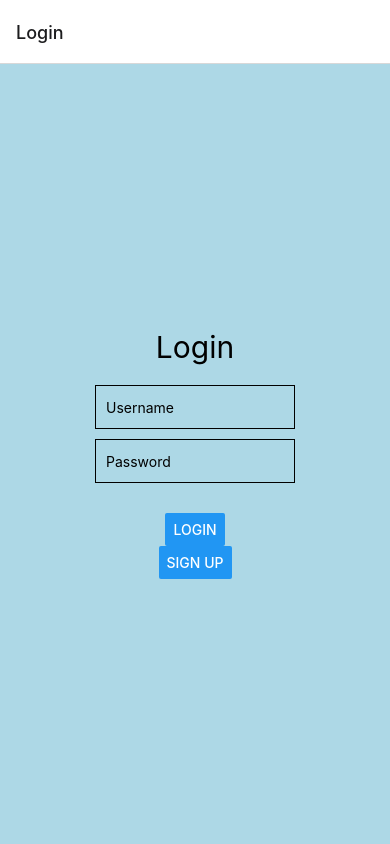
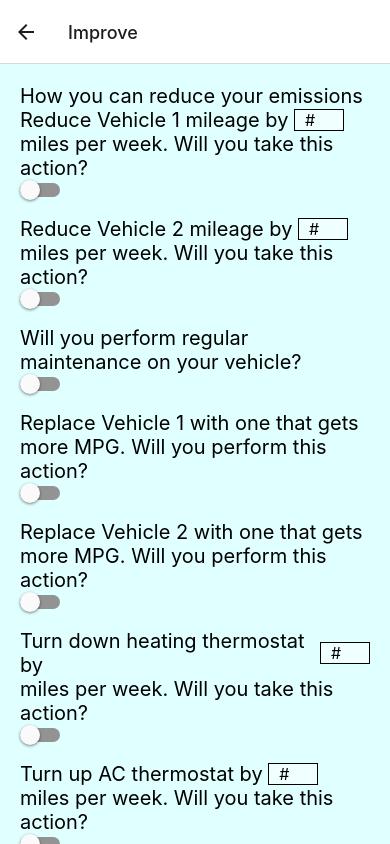
Before and after one commit to avnigarg02/carbon-blueprint, a React Native app: screen /Improve in a window 390 px wide. Built offline with nearby package versions, Linux system fonts and the light colour scheme.

Commit message:
added improve

```diff
--- a/App.js
+++ b/App.js
@@ -8,7 +8,7 @@ import ModifyHousePage from './pages/ModifyHousePage.js';
 import LoginPage from'./pages/LoginPage';
 import SpendingPage from'./pages/SpendingPage';
 import HousePage from'./pages/HousePage';
-import ThermostatPage from'./pages/ThermostatPage';
+import ImprovePage from'./pages/ImprovePage';
 import SignupPage from './pages/SignupPage';
 import GeneralInfoPage from './pages/GeneralInfoPage';
 import HomeEnergyPage from './pages/HomeEnergyPage';
@@ -34,7 +34,7 @@ export default function App() {
           <Stack.Screen name="ModifyHouse" component={ModifyHousePage} options={{title:"House Settings"}} />
           <Stack.Screen name="Spending" component={SpendingPage} options={{title:"Spending"}} />
           <Stack.Screen name="House" component={HousePage} options={{title:"House"}} />
-          <Stack.Screen name="Thermostat" component={ThermostatPage} options={{title:"Thermostat"}} />
+          <Stack.Screen name="Improve" component={ImprovePage} options={{title:"Improve"}} />
           <Stack.Screen name="Signup" component={SignupPage} options={{title:"Signup"}} />
           <Stack.Screen name="HomeEnergy" component={HomeEnergyPage} options={{title:"Home Energy"}} />
           <Stack.Screen name="HouseholdVehicles" component={householdVehiclesPage} options={{title:"Household Vehicles"}} />
--- a/pages/HomeEnergyPage.js
+++ b/pages/HomeEnergyPage.js
@@ -137,6 +137,7 @@ const houseStyles = StyleSheet.create({
         fontSize: 16,
         borderColor: 'black',
         backgroundColor: 'azure',
+
     }
 });
 
--- a/pages/HomePage.js
+++ b/pages/HomePage.js
@@ -34,6 +34,13 @@ const HomePage = ({ navigation }) => {
       >
         <Text style={buttonStyles.buttonText}>House</Text>
       </TouchableOpacity>
+      <TouchableOpacity
+        style={buttonStyles.button}
+
+        onPress={() => navigation.navigate('Improve', { username: username })}
+      >
+        <Text style={buttonStyles.buttonText}>Improve</Text>
+      </TouchableOpacity>
       {/* <TouchableOpacity
         style={buttonStyles.button}
         onPress={() => navigation.navigate('Spending', { username: username })}
--- /dev/null
+++ b/pages/ImprovePage.js
@@ -0,0 +1,244 @@
+import {Switch,TextInput ,ScrollView,StyleSheet, View, Button, Text } from 'react-native';
+import { NavigationContainer } from '@react-navigation/native';
+import { createNativeStackNavigator } from '@react-navigation/native-stack';
+const HomePage = ({navigation}) => {
+    const handleSubmit = () => {
+
+        navigation.navigate('Home')
+
+    };
+    return (
+        <ScrollView indicatorStyle="navy" style={houseStyles.scrollContainer}>
+      <View style={houseStyles.inputRow}>
+      <Text style={[houseStyles.itemText]}>How you can reduce your emissions{'\n'}</Text>
+
+        <View style={houseStyles.inputContainer}>
+            <View style={{ flexDirection: 'row', alignItems: 'center' }}>
+                <Text style={houseStyles.itemText}>Reduce Vehicle 1 mileage by </Text>
+
+                <TextInput style={houseStyles.input} placeholder="#" />
+
+            </View>
+            <Text style={houseStyles.itemText}>miles per week. Will you take this action?</Text>
+
+            <Switch/>
+            <Text>{'\n'}</Text>
+
+        </View>
+
+        <View style={houseStyles.inputContainer}>
+            <View style={{ flexDirection: 'row', alignItems: 'center' }}>
+                <Text style={houseStyles.itemText}>Reduce Vehicle 2 mileage by </Text>
+
+                <TextInput style={houseStyles.input} placeholder="#" />
+
+            </View>
+            <Text style={houseStyles.itemText}>miles per week. Will you take this action?</Text>
+            <Switch/>
+            <Text>{'\n'}</Text>
+
+        </View>
+        <View style={houseStyles.inputContainer}>
+            <Text style={houseStyles.itemText}>Will you perform regular maintenance on your vehicle?</Text>
+
+            <Switch/>
+            <Text>{'\n'}</Text>
+
+        </View>
+        <View style={houseStyles.inputContainer}>
+            <Text style={houseStyles.itemText}>Replace Vehicle 1 with one that gets more MPG. Will you perform this action?</Text>
+
+            <Switch/>
+            <Text>{'\n'}</Text>
+
+        </View>
+        <View style={houseStyles.inputContainer}>
+            <Text style={houseStyles.itemText}>Replace Vehicle 2 with one that gets more MPG. Will you perform this action?</Text>
+
+            <Switch/>
+            <Text>{'\n'}</Text>
+
+        </View>
+        <View style={houseStyles.inputContainer}>
+            <View style={{ flexDirection: 'row', alignItems: 'center' }}>
+                <Text style={houseStyles.itemText}>Turn down heating thermostat by </Text>
+
+                <TextInput style={houseStyles.input} placeholder="#" />
+
+            </View>
+            <Text style={houseStyles.itemText}>miles per week. Will you take this action?</Text>
+            <Switch/>
+            <Text>{'\n'}</Text>
+        </View>
+        <View style={houseStyles.inputContainer}>
+            <View style={{ flexDirection: 'row', alignItems: 'center' }}>
+                <Text style={houseStyles.itemText}>Turn up AC thermostat by </Text>
+
+                <TextInput style={houseStyles.input} placeholder="#" />
+
+            </View>
+            <Text style={houseStyles.itemText}>miles per week. Will you take this action?</Text>
+            <Switch/>
+            <Text>{'\n'}</Text>
+        </View>
+        <View style={houseStyles.inputContainer}>
+            <Text style={houseStyles.itemText}>Enable sleep feature on your computer and monitor. Will you take this action?</Text>
+
+            <Switch/>
+            <Text>{'\n'}</Text>
+
+        </View>
+
+        <View style={houseStyles.inputContainer}>
+            <Text style={houseStyles.itemText}>Wash clothes in cold instead of hot water. Will you take this action?</Text>
+
+            <Switch/>
+            <Text>{'\n'}</Text>
+
+        </View>
+        <View style={houseStyles.inputContainer}>
+
+            <Text style={houseStyles.itemText}>Enter the number of loads you do per week:</Text>
+
+            <TextInput style={houseStyles.input} placeholder="#" />
+
+
+            <Switch/>
+            <Text>{'\n'}</Text>
+        </View>
+        <View style={houseStyles.inputContainer}>
+            <Text style={houseStyles.itemText}>Use a clothes line or drying rack for 50% of your laundry, instead of your dryer. Will you take this action?</Text>
+
+            <Switch/>
+            <Text>{'\n'}</Text>
+
+        </View>
+        <View style={houseStyles.inputContainer}>
+            <View style={{ flexDirection: 'row', alignItems: 'center' }}>
+                <Text style={houseStyles.itemText}>Substitute </Text>
+
+                <TextInput style={houseStyles.input} placeholder="%" />
+
+            </View>
+            <Text style={houseStyles.itemText}>percent of your household's current electricity use with Green Power. Will you take this action? </Text>
+            <Switch/>
+            <Text>{'\n'}</Text>
+        </View>
+        <View style={houseStyles.inputContainer}>
+            <View style={{ flexDirection: 'row', alignItems: 'center' }}>
+                <Text style={houseStyles.itemText}>Replace </Text>
+
+                <TextInput style={houseStyles.input} placeholder="%" />
+
+            </View>
+            <Text style={houseStyles.itemText}>60-watt incandescent light bulbs with 13-watt ENERGY STAR lights. Will you take this action? </Text>
+            <Switch/>
+            <Text>{'\n'}</Text>
+        </View>
+
+        <View style={houseStyles.inputContainer}>
+            <Text style={houseStyles.itemText}>Replace your household's old refrigerator with an ENERGY STAR model. Will you take this action?</Text>
+
+            <Switch/>
+            <Text>{'\n'}</Text>
+
+        </View>
+        <View style={houseStyles.inputContainer}>
+            <Text style={houseStyles.itemText}>Replace old gas or oil furnace or boiler with an ENERGY STAR model. Will you take this action? </Text>
+
+            <Switch/>
+            <Text>{'\n'}</Text>
+
+        </View>
+
+        <View style={houseStyles.inputContainer}>
+            <Text style={houseStyles.itemText}>Replace single-pane windows with ENERGY STAR windows. Will you take this action?</Text>
+
+            <Switch/>
+            <Text>{'\n'}</Text>
+
+        </View>
+        <View style={houseStyles.inputContainer}>
+            <Text style={houseStyles.itemText}> Are you willing to start recycling the material(s) you don't currently recycle (such as newspaper, glass, plastic, metal and magazines)? </Text>
+
+            <Switch/>
+        </View>
+
+
+
+
+
+
+
+
+
+      </View>
+      <Button
+        title="Submit"
+        onPress={handleSubmit}
+
+        color="blue"
+    />
+                <Text>{'\n'}</Text>
+
+    </ScrollView>
+    )
+}
+
+const homeStyles = StyleSheet.create({
+    container: {
+        flex: 1,
+        backgroundColor: 'lightblue',
+    },
+    text1: {
+        padding: 40,
+        fontSize: 30,
+        color: 'black',
+        textAlign: 'center'
+    },
+    text2: {
+        padding: 20,
+        fontSize: 24,
+        color: 'black',
+        textAlign: 'center'
+    }
+});
+
+
+const houseStyles = StyleSheet.create({
+    container: {
+        flex: 1,
+        backgroundColor: 'lightblue',
+    },
+    inner: {
+        flex: 0.98,
+    },
+    scrollContainer: {
+        padding: 20,
+        backgroundColor: 'lightcyan'
+    },
+    titleText: {
+        padding: 20,
+        fontSize: 30,
+        flexWrap: 'wrap',
+        textAlign: 'center'
+    },
+    itemText: {
+        fontSize: 20,
+        margin: 0,
+    },
+    input: {
+        height: 40,
+        marginBottom: 0,
+        borderWidth: 1,
+        padding: 10,
+        fontSize: 16,
+        width : 50,
+        borderColor: 'black',
+        backgroundColor: 'azure',
+        height: 20,
+        type: 'number-pad',
+    }
+});
+
+export default HomePage;
--- a/pages/ThermostatPage.js
+++ /dev/null
@@ -1,34 +0,0 @@
-import { StyleSheet, View, Button, Text } from 'react-native';
-import { NavigationContainer } from '@react-navigation/native';
-import { createNativeStackNavigator } from '@react-navigation/native-stack';
-const HomePage = ({navigation}) => {
-    return (
-        <View style={homeStyles.container}>
-
-            <Text style={[homeStyles.text2,{paddingBottom:20}]}>
-                ThermoStat page
-            </Text>
-        </View>
-    )
-}
-
-const homeStyles = StyleSheet.create({
-    container: {
-        flex: 1,
-        backgroundColor: 'lightblue',
-    },
-    text1: {
-        padding: 40,
-        fontSize: 30,
-        color: 'black',
-        textAlign: 'center'
-    },
-    text2: {
-        padding: 20,
-        fontSize: 24,
-        color: 'black',
-        textAlign: 'center'
-    }
-});
-
-export default HomePage;
```
